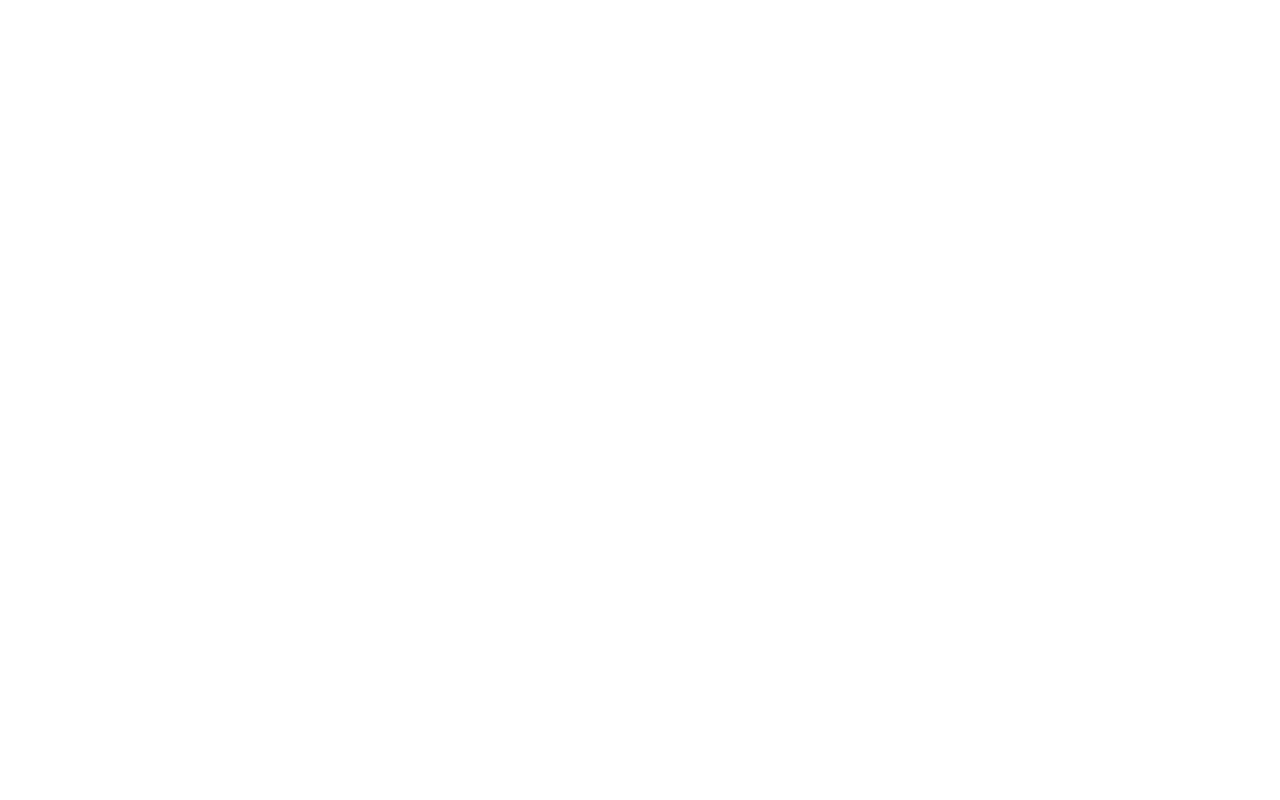
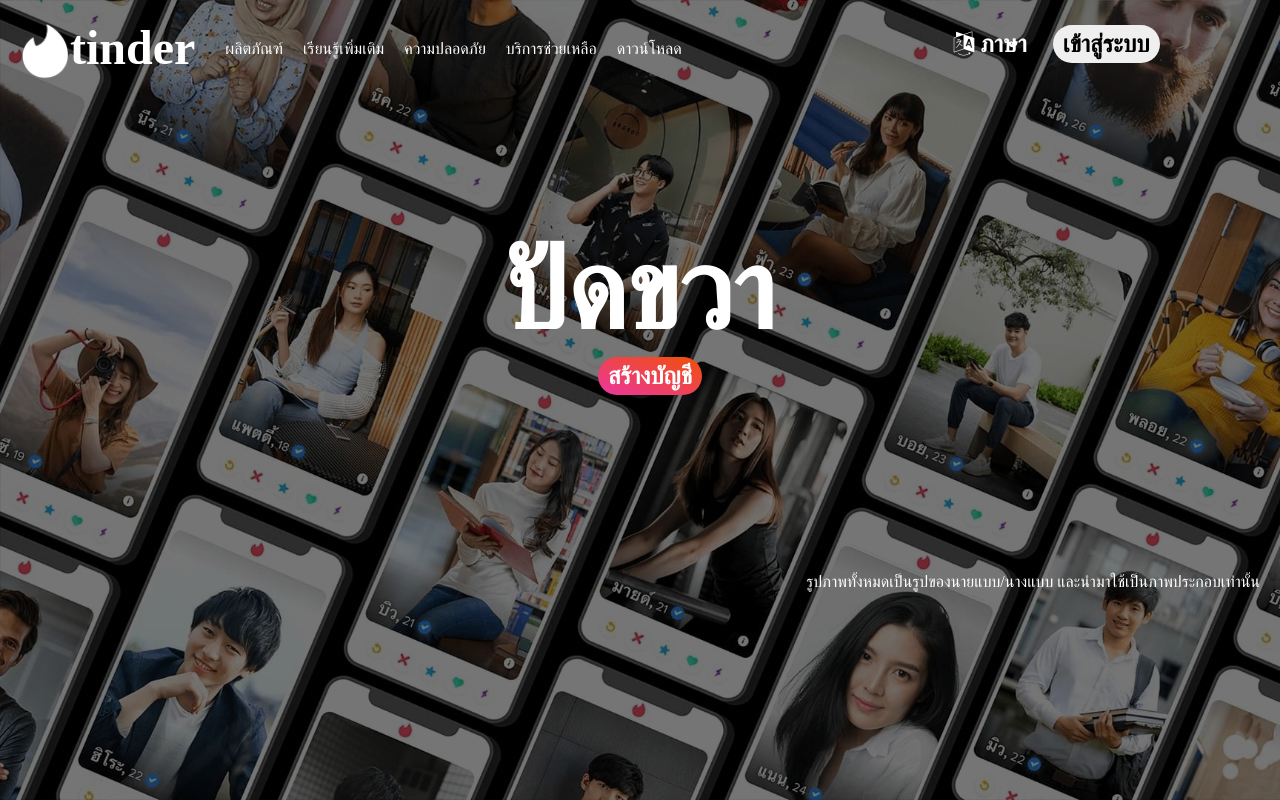
Before and after one commit to CodeCamp-Online-17-classroom/css-homework-8-Kengbun, a plain HTML site: page index.html in a window 1280 px wide. Drawn offline with Linux system fonts and the light colour scheme.

Commit message:
สร้าง landing page ของ Tinder and add name

```diff
--- a/index.html
+++ b/index.html
@@ -1 +1,43 @@
-<!-- write code here -->
+<!DOCTYPE html>
+<html lang="en">
+<head>
+    <meta charset="UTF-8">
+    <meta name="viewport" content="width=device-width, initial-scale=1.0">
+    <title>tinder</title>
+    <link rel="stylesheet" href="style.css">
+    <link rel="stylesheet" href="https://cdnjs.cloudflare.com/ajax/libs/font-awesome/4.7.0/css/font-awesome.min.css">
+</head>
+<body>
+
+    <div class="header">
+
+        <div class="logo">
+            <img src="icon1.png" alt="logo">
+            <p><b>tinder</b></p>
+        </div>
+        <nav>
+            <ul>
+                <li><a href="#">ผลิตภัณฑ์</a></li>
+                <li><a href="#">เรียนรู้เพิ่มเติม</a></li>
+                <li><a href="#">ความปลอดภัย</a></li>
+                <li><a href="#">บริการช่วยเหลือ</a></li>
+                <li><a href="#">ดาวน์โหลด</a></li>
+            </ul>
+        </nav>
+        <div class="login">
+            <i class="fa fa-language" aria-hidden="true"><b> ภาษา</b></i>
+            <button class="bt">เข้าสู่ระบบ</button>
+        </div>
+    </div>
+
+
+    <main>
+        <p>ปัดขวา</p>
+        <button class="bt">สร้างบัญชี</button>
+    </main>
+
+    <footer>
+        <p>รูปภาพทั้งหมดเป็นรูปของนายแบบ/นางแบบ และนำมาใช้เป็นภาพประกอบเท่านั้น</p>
+    </footer>
+</body>
+</html>
--- /dev/null
+++ b/style.css
@@ -0,0 +1,72 @@
+* {
+    margin: 0;
+    padding: 0;
+    box-sizing: border-box;
+}
+html {
+    background-image: linear-gradient(rgba(0, 0, 0, 0.541), rgba(0, 0, 0, 0.541)), url(./bg.jpg);
+    background-size: cover;
+    background-attachment: fixed;
+    background-repeat: no-repeat;
+    /* border: 1px solid red; */
+}
+.header{
+    width: 100%;
+    height: auto;
+    /* border: 1px dashed rgb(245, 233, 233); */
+}
+.header ,ul ,a,.logo {
+    list-style: none;
+    text-decoration: none;
+    color: white;
+    display: flex;
+    padding: 10px;
+}
+.logo img {
+    width: 50px;
+}
+.logo p{
+    font-size: 3rem;
+}
+nav {
+    padding-top: 10px;
+}
+.login {
+    position: relative;
+    left: 20%;
+    font-size: 1.5rem;
+    padding-top: 15px;
+}
+button {
+    font-weight: bold;
+    font-size: 1.5rem;
+    margin-left: 20px;
+    padding: 5px 10px;
+    border-radius: 50px;
+    border: none;
+    /* border: 1px solid; */
+}
+main {
+    /* border: 1px dashed white; */
+    text-align: center;
+    padding: 10%;
+}
+main p {
+    font-weight: bold;
+    color: white;
+    font-size: 7rem;
+}
+main button {
+    color: white;
+    background-image: linear-gradient(to bottom left, rgb(240, 80, 6), rgb(235, 55, 160));
+    /* border: 1px dashed white; */
+}
+footer p {
+    color: white;
+    text-align: right;
+  padding-right: 20px;
+  margin-top: 50px;
+}
+.logo,.login,.bt:hover{
+    cursor: pointer;
+}
```
Also changed, not shown: bg.jpg (added), icon1.png (added), 1 other file.
